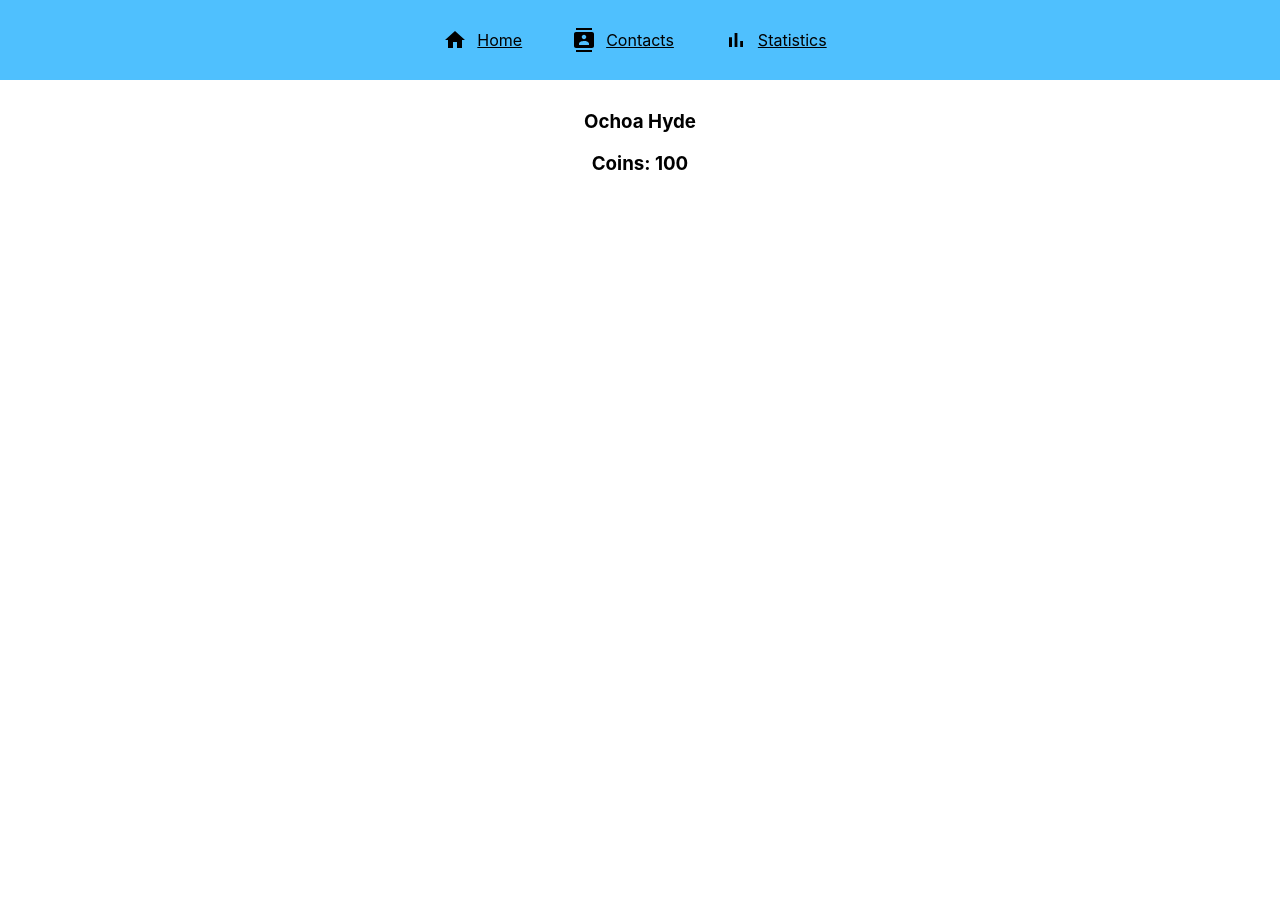
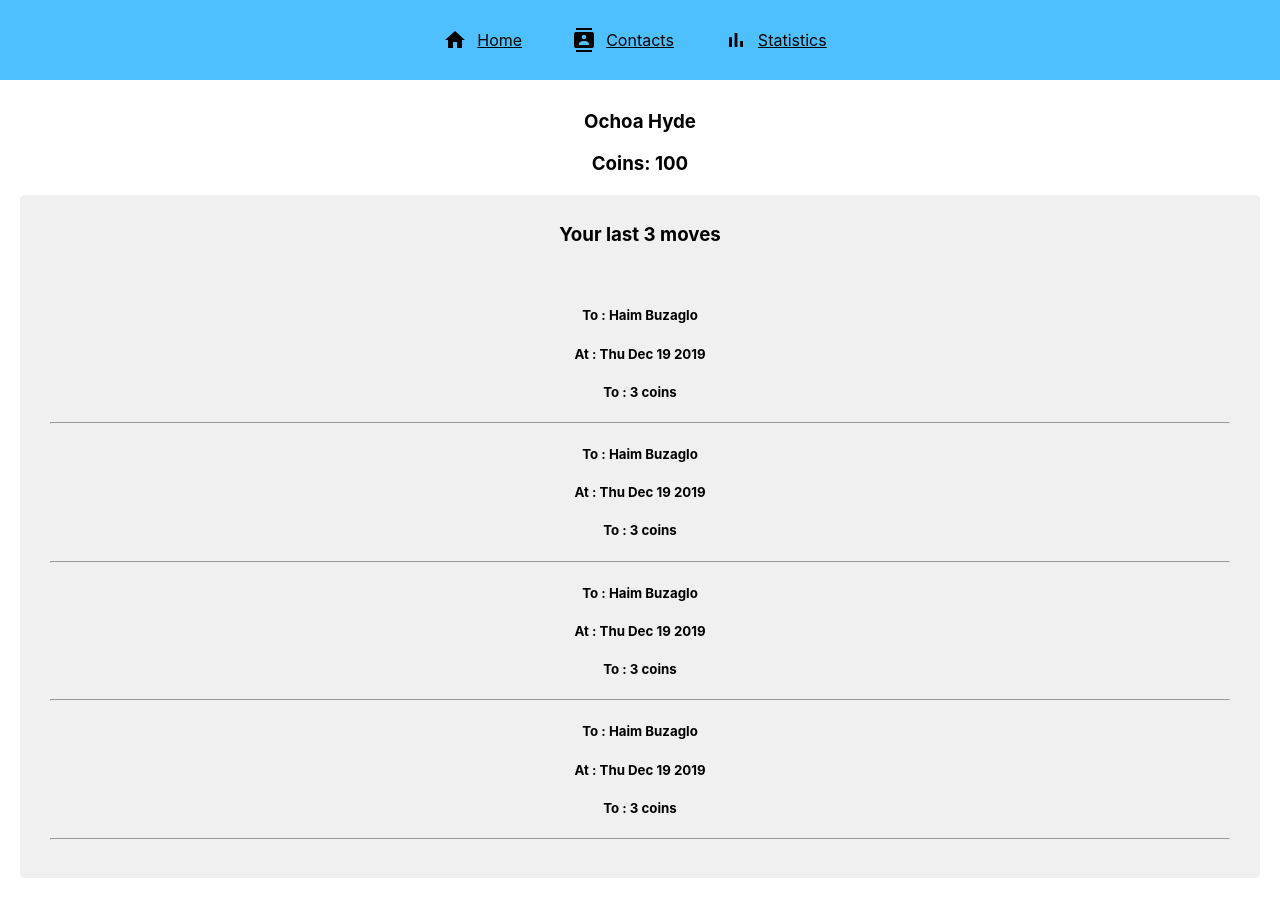
Before and after one commit to micnoy/react-workshop-mister-bitcoin, a React (Create React App) app: page / in a window 1280 px wide. Before the commit the page ends 800 px from the top, so only its background shows below. Built offline with nearby package versions, Linux system fonts and the light colour scheme; no server answers.

Commit message:
WIP Transactions list

```diff
--- a/src/App.css
+++ b/src/App.css
@@ -95,3 +95,20 @@ a {
 .nav-page {
     margin-top: 110px;
 }
+
+.transactions-list{
+    padding: 10px;
+    background: #f0f0f0;
+    margin: 20px;
+    border-radius: 5px;
+}
+
+.transactions-list ul{
+    list-style-type: none;
+    margin: 0;
+    padding: 20px;
+}
+
+.transactions-item{
+    /*display: flex;*/
+}
--- /dev/null
+++ b/src/components/TransactionsList/TransactionsItem/TransactionsItem.jsx
@@ -0,0 +1,20 @@
+import React, {Component} from 'react';
+
+class TransactionsItem extends Component {
+    render() {
+        const to = 'Haim Buzaglo';
+        const at = new Date().toDateString();
+        const amount = '3 coins';
+        return (
+            <div className='transactions-item'>
+                <h5>To : {to}</h5>
+                <h5>At : {at}</h5>
+                <h5>To : {amount}</h5>
+                <hr/>
+            </div>
+        );
+
+    }
+}
+
+export default TransactionsItem;
--- /dev/null
+++ b/src/components/TransactionsList/TransactionsList.jsx
@@ -0,0 +1,22 @@
+import React, {Component} from 'react';
+import TransactionsItem from "./TransactionsItem/TransactionsItem";
+
+class TransactionsList extends Component {
+
+    render() {
+        const title = "Your last 3 moves";
+        return (
+            <section className='transactions-list'>
+                <h3>{title}</h3>
+                <ul className='transactions-list ul'>
+                    <li><TransactionsItem/></li>
+                    <li><TransactionsItem/></li>
+                    <li><TransactionsItem/></li>
+                    <li><TransactionsItem/></li>
+                </ul>
+            </section>
+        );
+    }
+}
+
+export default TransactionsList;
--- a/src/pages/HomePage/HomePage.jsx
+++ b/src/pages/HomePage/HomePage.jsx
@@ -3,6 +3,7 @@ import {connect} from 'react-redux'
 
 import {loadBitcoinRate} from "../../modules/bitcoin/actions";
 import {loadUser} from "../../modules/user/actions";
+import TransactionsList from "../../components/TransactionsList/TransactionsList";
 
 class HomePage extends Component {
 
@@ -18,6 +19,7 @@ class HomePage extends Component {
                 {user && <h3>{user.name}</h3>}
                 {user && <h3>Coins: {user.coins}</h3>}
                 {rate && <h3>BTC: {rate}</h3>}
+                <TransactionsList/>
             </section>
         );
     }
```
